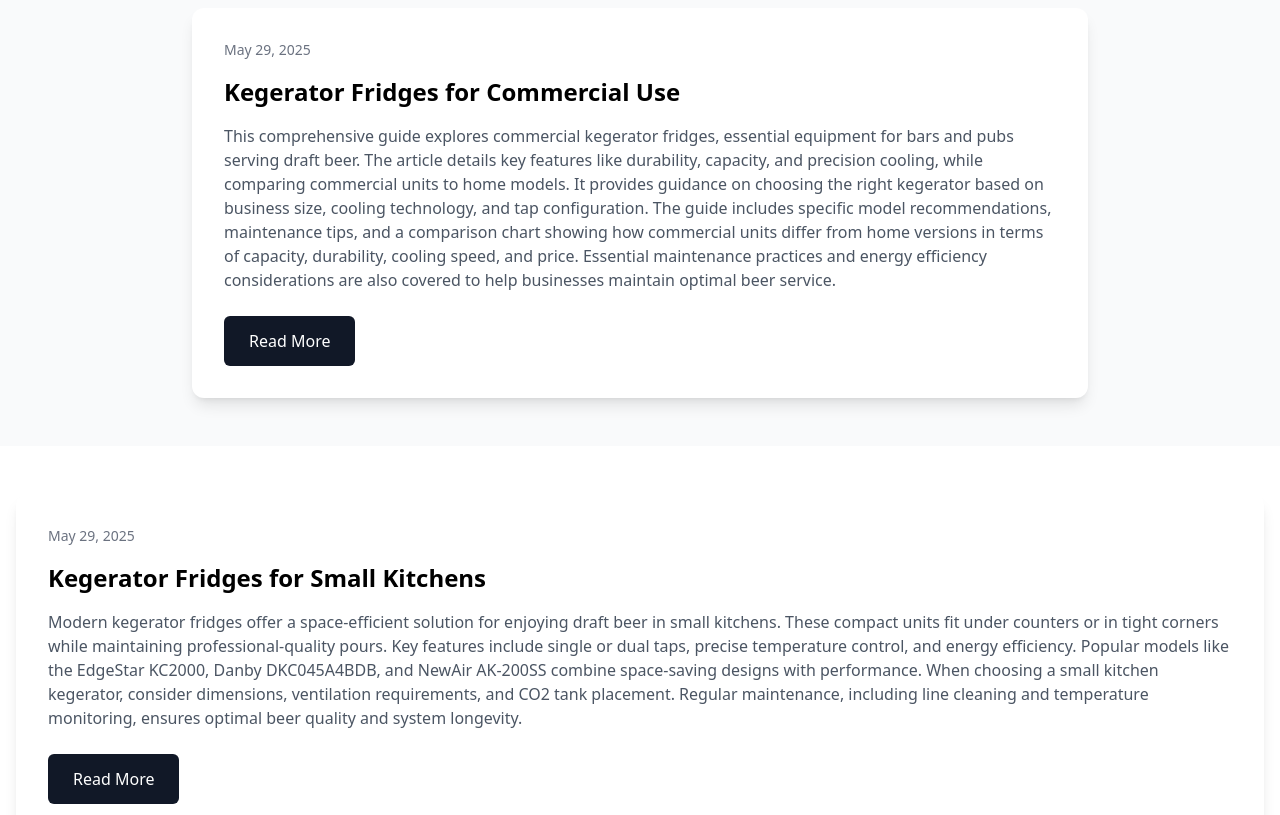
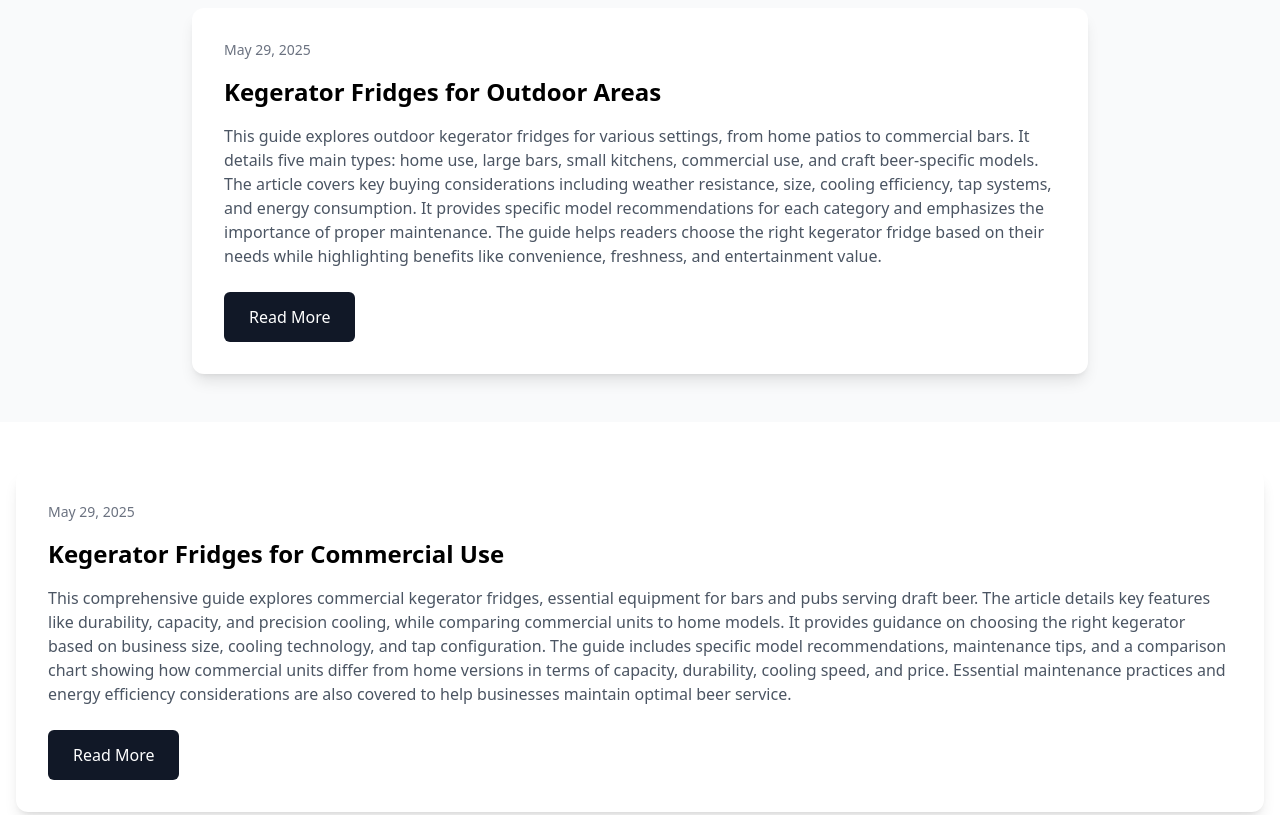
Before and after one commit to briansavic/get-a-kegerator-fridge---enjoy-pub-quality-beer-without-leaving-home-2025-05-14-068fo, a plain HTML site: page blog.html in a window 1280 px wide. Shown: the part 460-1275 px from the top of the page. Drawn offline with nearby package versions, Linux system fonts and the light colour scheme.

Commit message:
Update blog listing with kegerator-fridges-for-outdoor-areas-20250529-if5.html

```diff
--- a/blog.html
+++ b/blog.html
@@ -37,9 +37,9 @@
         <div class="container mx-auto px-4">
             <div class="bg-white p-8 rounded-xl shadow-lg hover:shadow-xl transition-shadow duration-300 max-w-4xl mx-auto">
                 <div class="text-sm text-gray-500 mb-4">May 29, 2025</div>
-                <h2 class="text-2xl font-bold mb-4">Kegerator Fridges for Commercial Use</h2>
-                <p class="text-gray-600 mb-6">This comprehensive guide explores commercial kegerator fridges, essential equipment for bars and pubs serving draft beer. The article details key features like durability, capacity, and precision cooling, while comparing commercial units to home models. It provides guidance on choosing the right kegerator based on business size, cooling technology, and tap configuration. The guide includes specific model recommendations, maintenance tips, and a comparison chart showing how commercial units differ from home versions in terms of capacity, durability, cooling speed, and price. Essential maintenance practices and energy efficiency considerations are also covered to help businesses maintain optimal beer service.</p>
-                <a href="https://briansavic.github.io/get-a-kegerator-fridge---enjoy-pub-quality-beer-without-leaving-home-2025-05-14-068fo/blog/kegerator-fridges-for-commercial-use-20250529-rr5.html" class="inline-flex items-center justify-center px-6 py-3 border border-transparent text-base font-medium rounded-md text-white bg-gray-900 hover:bg-gray-800 transition-all duration-300">
+                <h2 class="text-2xl font-bold mb-4">Kegerator Fridges for Outdoor Areas</h2>
+                <p class="text-gray-600 mb-6">This guide explores outdoor kegerator fridges for various settings, from home patios to commercial bars. It details five main types: home use, large bars, small kitchens, commercial use, and craft beer-specific models. The article covers key buying considerations including weather resistance, size, cooling efficiency, tap systems, and energy consumption. It provides specific model recommendations for each category and emphasizes the importance of proper maintenance. The guide helps readers choose the right kegerator fridge based on their needs while highlighting benefits like convenience, freshness, and entertainment value.</p>
+                <a href="https://briansavic.github.io/get-a-kegerator-fridge---enjoy-pub-quality-beer-without-leaving-home-2025-05-14-068fo/blog/kegerator-fridges-for-outdoor-areas-20250529-if5.html" class="inline-flex items-center justify-center px-6 py-3 border border-transparent text-base font-medium rounded-md text-white bg-gray-900 hover:bg-gray-800 transition-all duration-300">
                     Read More
                 </a>
             </div>
@@ -50,6 +50,15 @@
     <section class="py-12 bg-white">
         <div class="container mx-auto px-4">
             <div class="grid grid-cols-1 gap-8">
+                <div class="bg-white p-8 rounded-xl shadow-lg hover:shadow-xl transition-shadow duration-300">
+                    <div class="text-sm text-gray-500 mb-4">May 29, 2025</div>
+                    <h2 class="text-2xl font-bold mb-4">Kegerator Fridges for Commercial Use</h2>
+                    <p class="text-gray-600 mb-6">This comprehensive guide explores commercial kegerator fridges, essential equipment for bars and pubs serving draft beer. The article details key features like durability, capacity, and precision cooling, while comparing commercial units to home models. It provides guidance on choosing the right kegerator based on business size, cooling technology, and tap configuration. The guide includes specific model recommendations, maintenance tips, and a comparison chart showing how commercial units differ from home versions in terms of capacity, durability, cooling speed, and price. Essential maintenance practices and energy efficiency considerations are also covered to help businesses maintain optimal beer service.</p>
+                    <a href="https://briansavic.github.io/get-a-kegerator-fridge---enjoy-pub-quality-beer-without-leaving-home-2025-05-14-068fo/blog/kegerator-fridges-for-commercial-use-20250529-rr5.html" class="inline-flex items-center justify-center px-6 py-3 border border-transparent text-base font-medium rounded-md text-white bg-gray-900 hover:bg-gray-800 transition-all duration-300">
+                        Read More
+                    </a>
+                </div>
+
                 <div class="bg-white p-8 rounded-xl shadow-lg hover:shadow-xl transition-shadow duration-300">
                     <div class="text-sm text-gray-500 mb-4">May 29, 2025</div>
                     <h2 class="text-2xl font-bold mb-4">Kegerator Fridges for Small Kitchens</h2>
```
